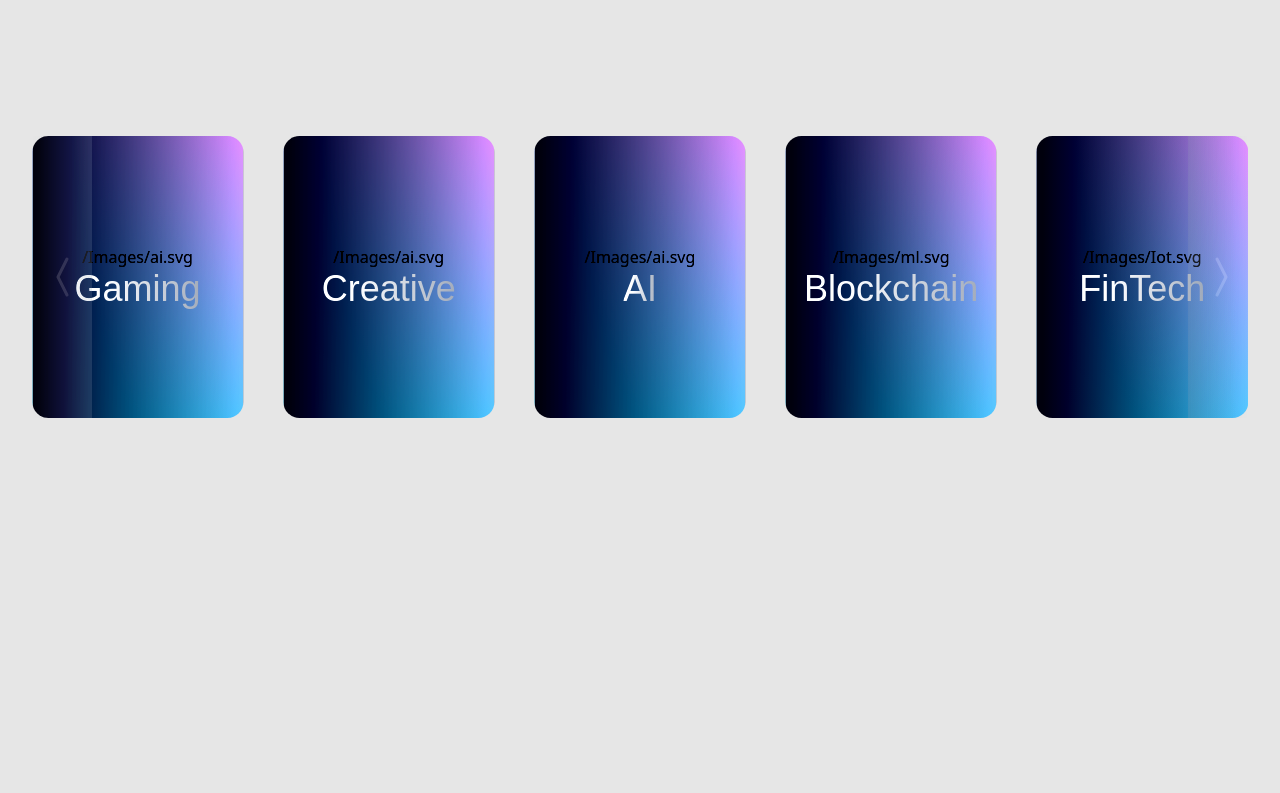
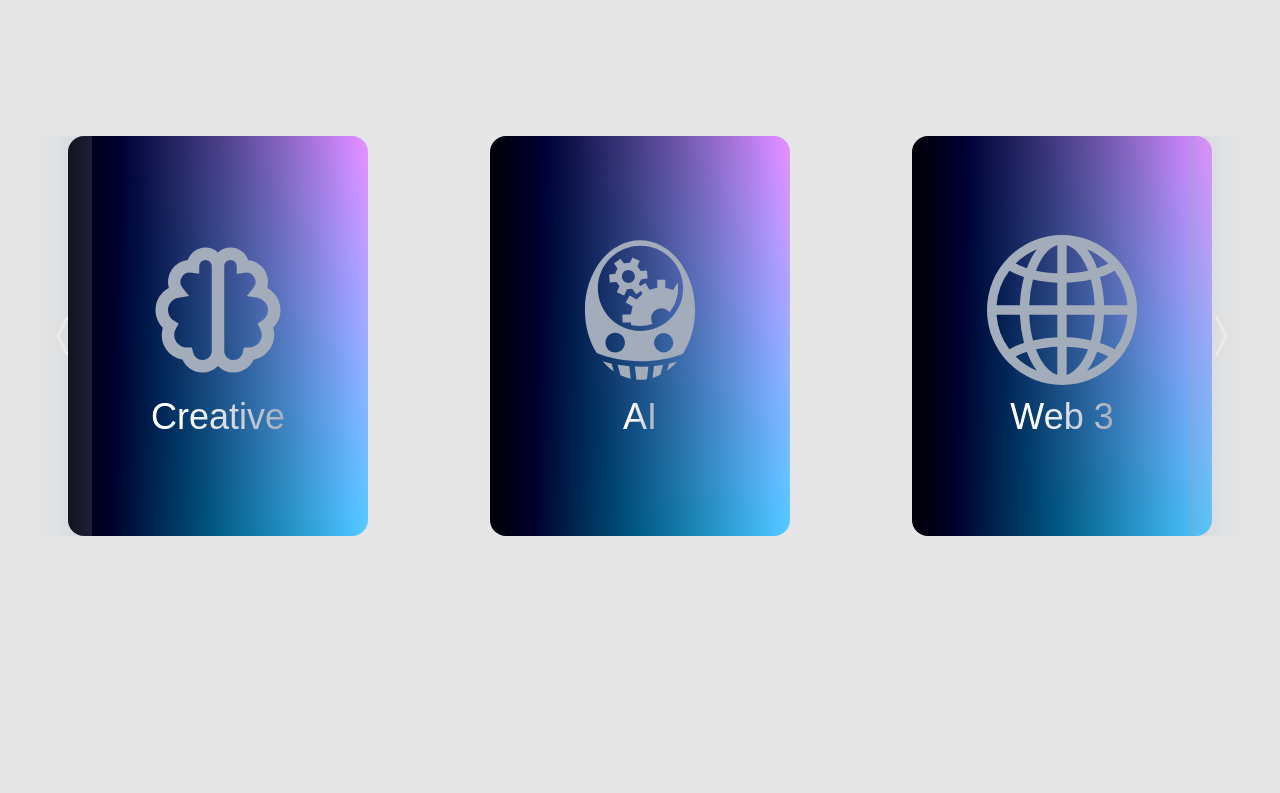
Before and after one commit to ecell-nsut/hackathon-esummit-23, a Next.js app: page / in a window 1280 px wide. Shown: the part 2740-3533 px from the top of the page. Built offline with nearby package versions, Linux system fonts and the light colour scheme; a web font is replaced by a local one.

Commit message:
fix:tracks ui fixed for all screen sizes

```diff
--- a/src/components/Themes/ThemesSection.tsx
+++ b/src/components/Themes/ThemesSection.tsx
@@ -49,7 +49,15 @@ const ThemesSection = (props: Props) => {
               slidesPerView: 3,
               spaceBetween: 40,
             },
-            1259: {
+            1200: {
+              slidesPerView: 3,
+              spaceBetween: 50,
+            },
+            1400: {
+              slidesPerView: 4,
+              spaceBetween: 20
+            },
+            1650: {
               slidesPerView: 5,
               spaceBetween: 40,
             },
--- a/src/data/speakerAndJudges.ts
+++ b/src/data/speakerAndJudges.ts
@@ -50,7 +50,7 @@ const speakersAndJudges: SpeakerOrJudgeInfo[] = [
   {
     name: 'Yashika Chugh',
     about:
-      'Experienced marketer and partnerships expert in Web3, affiliated with Trace Network Labs and leading The Phoenix Guild Delhi Chapter. Award-winning entrepreneur from School of Future with skills in IT software solutions for businesses. Ideal for any Web3-focused hackathon.',
+      'Experienced Web3 marketer and partnerships expert, affiliated with Trace Network Labs, leading The Phoenix Guild Delhi Chapter. Award-winning entrepreneur from School of Future.',
     image: yashikaImage,
     industry: 'Web 3.0',
     socials: {
--- a/src/data/tracks.ts
+++ /dev/null
@@ -1,61 +0,0 @@
-import { TrackInfoProps } from "../types";
-
-const tracks: TrackInfoProps[] = [
-  {
-    image: "/Images/ai.svg",
-    title: "AI",
-    slug: "AI",
-    sponsor: "E-cell NSUT",
-    sponsoredTrack: false,
-    description: `Lorem ipsum dolor sit amet, consectetur adipiscing elit, sed do eiusmod tempor incididunt ut labore et dolore magna aliqua. Ut enim ad minim veniam, quis nostrud exercitation ullamco laboris nisi ut aliquip ex ea commodo consequat. Duis aute irure dolor in reprehenderit in voluptate velit esse cillum dolore eu fugiat nulla pariatur. Excepteur sint occaecat cupidatat non proident, sunt in culpa qui officia deserunt mollit anim id est laborum.`,
-  },
-  {
-    image: "/Images/ml.svg",
-    title: "Blockchain",
-    slug: "blockchain",
-    sponsor: "E-cell NSUT",
-    sponsoredTrack: false,
-    description: `Lorem ipsum dolor sit amet, consectetur adipiscing elit, sed do eiusmod tempor incididunt ut labore et dolore magna aliqua. Ut enim ad minim veniam, quis nostrud exercitation ullamco laboris nisi ut aliquip ex ea commodo consequat. Duis aute irure dolor in reprehenderit in voluptate velit esse cillum dolore eu fugiat nulla pariatur. Excepteur sint occaecat cupidatat non proident, sunt in culpa qui officia deserunt mollit anim id est laborum.`,
-  },
-  {
-    image: "/Images/Iot.svg",
-    title: "FinTech",
-    slug: "fintech",
-    sponsor: "E-cell NSUT",
-    sponsoredTrack: false,
-    description: `Lorem ipsum dolor sit amet, consectetur adipiscing elit, sed do eiusmod tempor incididunt ut labore et dolore magna aliqua. Ut enim ad minim veniam, quis nostrud exercitation ullamco laboris nisi ut aliquip ex ea commodo consequat. Duis aute irure dolor in reprehenderit in voluptate velit esse cillum dolore eu fugiat nulla pariatur. Excepteur sint occaecat cupidatat non proident, sunt in culpa qui officia deserunt mollit anim id est laborum.`,
-  },
-  {
-    image: "/Images/Iot.svg",
-    title: "EdTech",
-    slug: "edtech",
-    sponsor: "E-cell NSUT",
-    sponsoredTrack: false,
-    description: `Lorem ipsum dolor sit amet, consectetur adipiscing elit, sed do eiusmod tempor incididunt ut labore et dolore magna aliqua. Ut enim ad minim veniam, quis nostrud exercitation ullamco laboris nisi ut aliquip ex ea commodo consequat. Duis aute irure dolor in reprehenderit in voluptate velit esse cillum dolore eu fugiat nulla pariatur. Excepteur sint occaecat cupidatat non proident, sunt in culpa qui officia deserunt mollit anim id est laborum.`,
-  },
-  {
-    image: "/Images/ai.svg",
-    title: "Gaming",
-    slug: "gaming",
-    sponsor: "E-cell NSUT",
-    sponsoredTrack: false,
-    description: `Lorem ipsum dolor sit amet, consectetur adipiscing elit, sed do eiusmod tempor incididunt ut labore et dolore magna aliqua. Ut enim ad minim veniam, quis nostrud exercitation ullamco laboris nisi ut aliquip ex ea commodo consequat. Duis aute irure dolor in reprehenderit in voluptate velit esse cillum dolore eu fugiat nulla pariatur. Excepteur sint occaecat cupidatat non proident, sunt in culpa qui officia deserunt mollit anim id est laborum.`,
-  },
-  {
-    image: "/Images/ai.svg",
-    title: "Creative",
-    slug: "creative",
-    sponsor: "E-cell NSUT",
-    sponsoredTrack: false,
-    description: `Lorem ipsum dolor sit amet, consectetur adipiscing elit, sed do eiusmod tempor incididunt ut labore et dolore magna aliqua. Ut enim ad minim veniam, quis nostrud exercitation ullamco laboris nisi ut aliquip ex ea commodo consequat. Duis aute irure dolor in reprehenderit in voluptate velit esse cillum dolore eu fugiat nulla pariatur. Excepteur sint occaecat cupidatat non proident, sunt in culpa qui officia deserunt mollit anim id est laborum.`,
-  },
-];
-
-let x = 0;
-let len = tracks.length;
-
-for (x = 0; x < len; x++) {
-  tracks.push(tracks[x]);
-}
-
-export default tracks;
```
Also changed, not shown: 1 other file (tests, documents, lock files or other folders).
